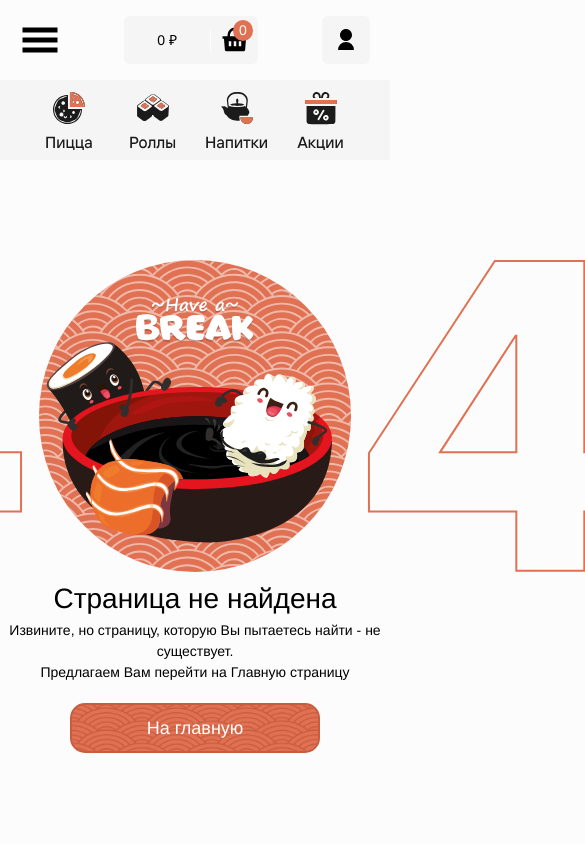
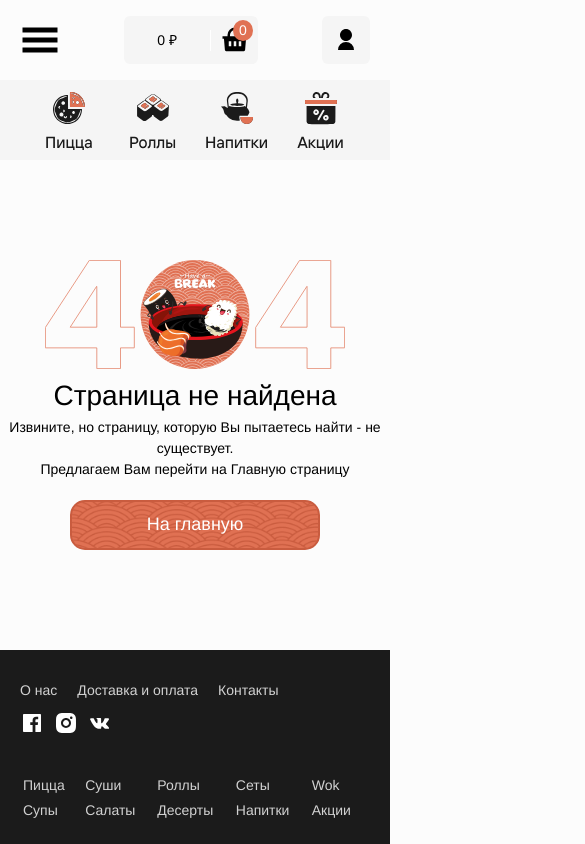
Before and after one commit to EaleksS/project_02, a React (Vite) app in the folder frontend/: page /not-found in a window 390 px wide. Shown: the top 844 px of the page, 585 px wide, since content can reach past the window. Built offline with nearby package versions, Linux system fonts and the light colour scheme.

Commit message:
Адаптив страницы 404

```diff
--- a/frontend/src/pages/NotFound.module.scss
+++ b/frontend/src/pages/NotFound.module.scss
@@ -4,6 +4,19 @@
   align-items: center;
   justify-content: center;
   padding-top: 100px;
+
+  .not_found {
+    @media (max-width: 900px) {
+      img {
+        width: 500px;
+      }
+    }
+    @media (max-width: 500px) {
+      img {
+        width: 300px;
+      }
+    }
+  }
 
   .content {
     text-align: center;
```
